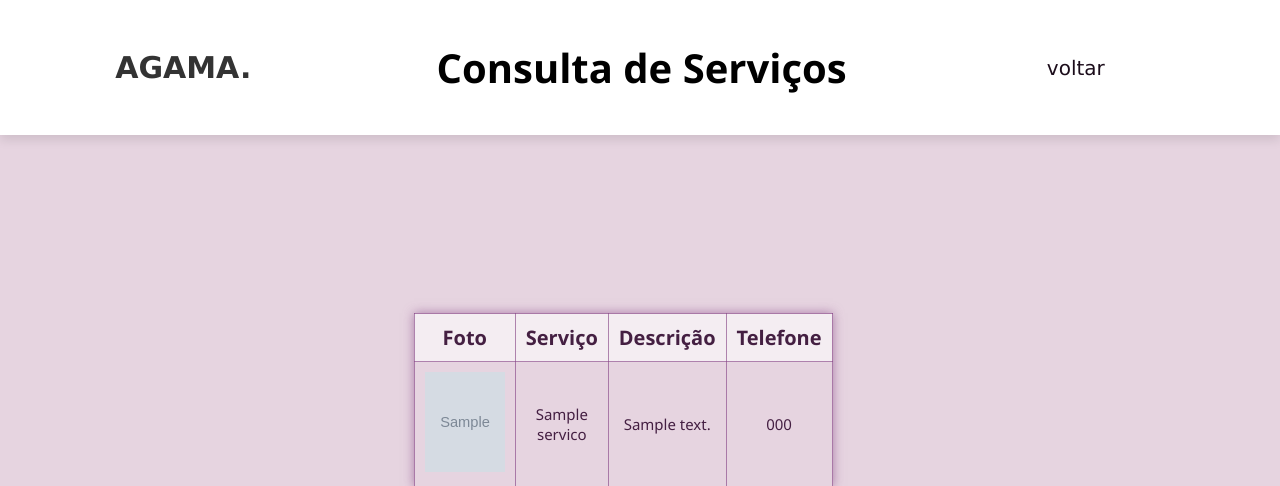
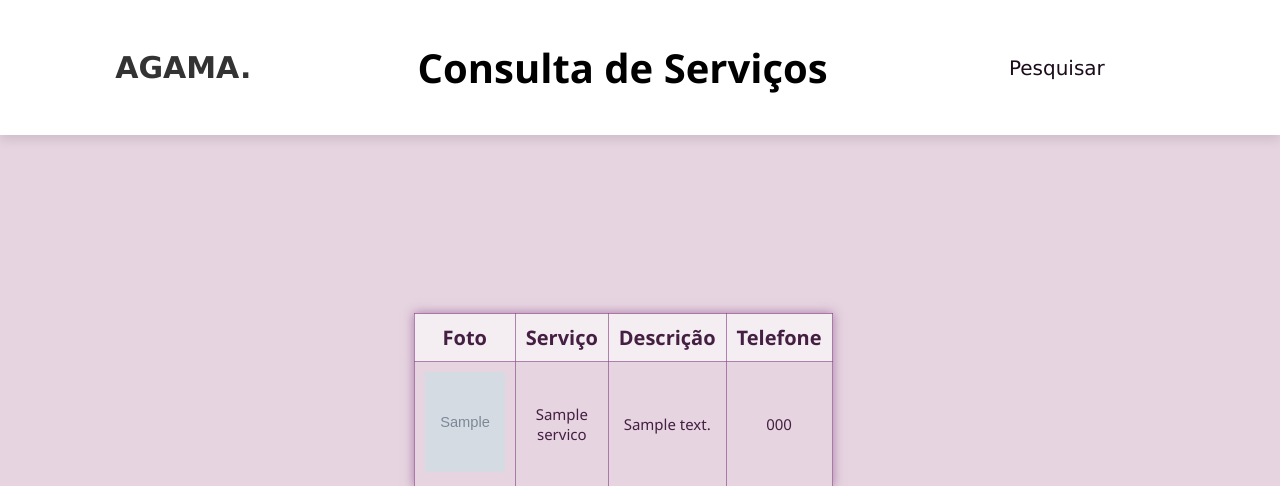
Before and after one commit to Hunterspinola/tcc, a PHP site: page /tcc/consulta-servicos.php in a window 1280 px wide. Shown: the top 486 px of the page. Run offline with PHP 8.4, Linux system fonts and the light colour scheme; tables that the repository leaves empty hold one stand-in row (values such as "Sample post"); grey boxes marked "Sample" are stand-in pictures.

Commit message:
O consultar leva à pagina de buscar

```diff
--- a/consulta-servicos.php
+++ b/consulta-servicos.php
@@ -11,11 +11,11 @@
      <header>
       <input type="checkbox" name="" id="risquinhos">
         <label for="risquinhos" class="fas fa-bars"></label>
-        <a href="#" class="logo">AGAMA<span>.</span></a>
+        <a href="index.php" class="logo">AGAMA<span>.</span></a>
         <h1 class="cs" >Consulta de Serviços</h1>
 
         <nav class="navbar">
-        <a href="index.php">voltar</a>
+        <a href="pagprincipal.html">Pesquisar</a>
       </nav>
 
       <div class="icons">
```
